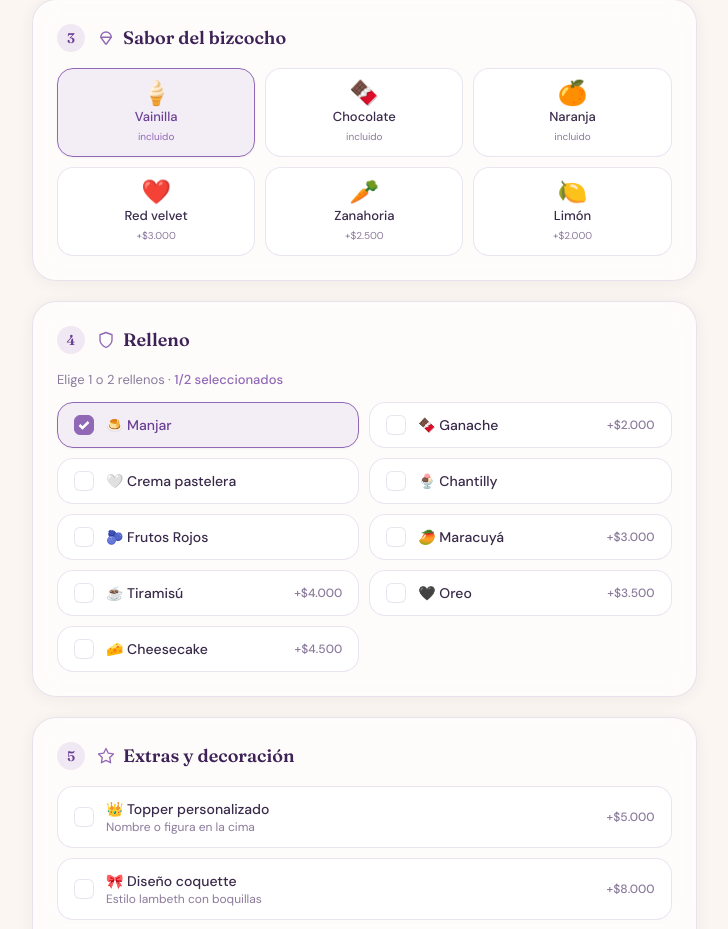
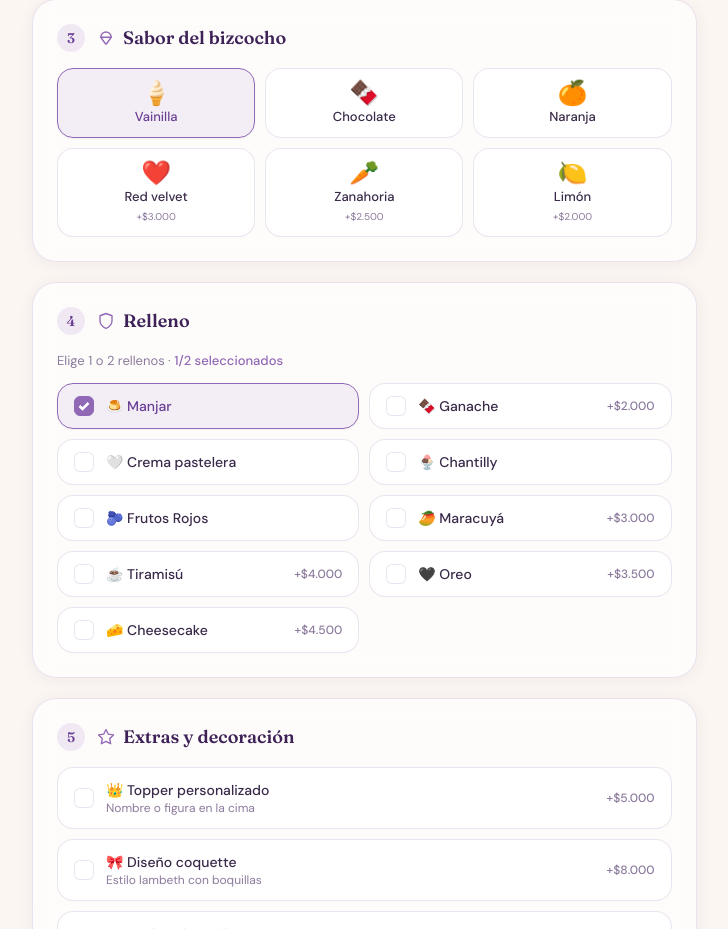
Before and after one commit to darinkacristi/cotizador-tortas, a React (Vite) app: page / in a window 1280 px wide. Shown: the part 1491-2420 px from the top of the page, without its empty margins (56-784 px from the left). Built offline with nearby package versions, Linux system fonts and the light colour scheme.

Commit message:
FlavorSelector.jsx

```diff
--- a/src/components/FlavorSelector.jsx
+++ b/src/components/FlavorSelector.jsx
@@ -13,7 +13,7 @@ export default function FlavorSelector({ value, onChange, step }) {
             layout="tile"
             emoji={s.emoji}
             name={s.name}
-            price={s.extra > 0 ? `+${formatPrecio(s.extra)}` : 'incluido'}
+            price={s.extra > 0 ? `+${formatPrecio(s.extra)}` : null}
             active={value === s.id}
             onClick={() => onChange(s.id)}
           />
```
